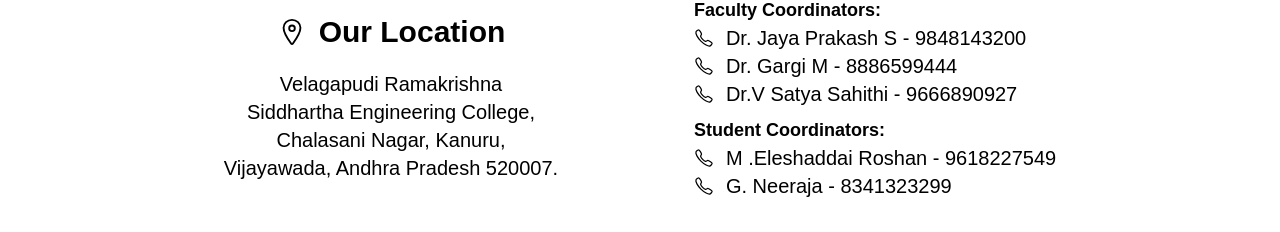
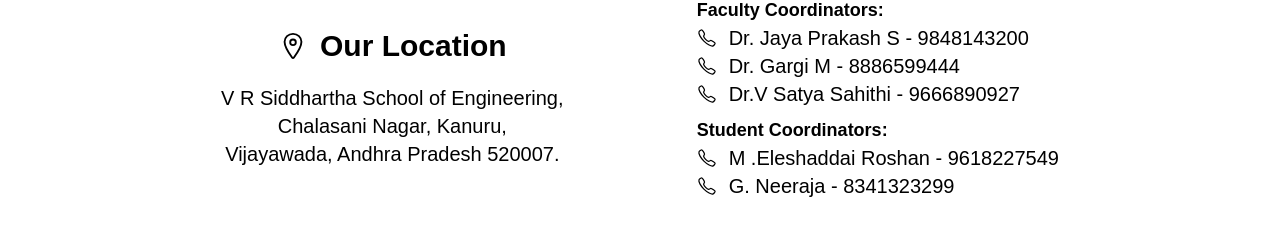
Before and after one commit to roshaneleshaddai/rdconclave, a Next.js app: page /contact_us in a window 1280 px wide. Shown: the part 404-636 px from the top of the page. Built offline with nearby package versions, Linux system fonts and the light colour scheme; a web font is replaced by a local one.

Commit message:
Update page.jsx
clg name changed --ng

```diff
--- a/app/contact_us/page.jsx
+++ b/app/contact_us/page.jsx
@@ -51,7 +51,7 @@ const contact2 =[
       <div>
          <h1 className='text-2xl lg:text-3xl font-bold pb-5 text-center flex items-center justify-center'>
             <IoLocationOutline className="mr-3" />Our Location</h1>
-         <p className='text-lg lg:text-xl text-center'>Velagapudi Ramakrishna<br/> Siddhartha Engineering College,<br />
+         <p className='text-lg lg:text-xl text-center'>V R Siddhartha School of Engineering,<br />
           Chalasani Nagar,
           Kanuru,<br />
           Vijayawada, Andhra Pradesh 520007.</p>
```
